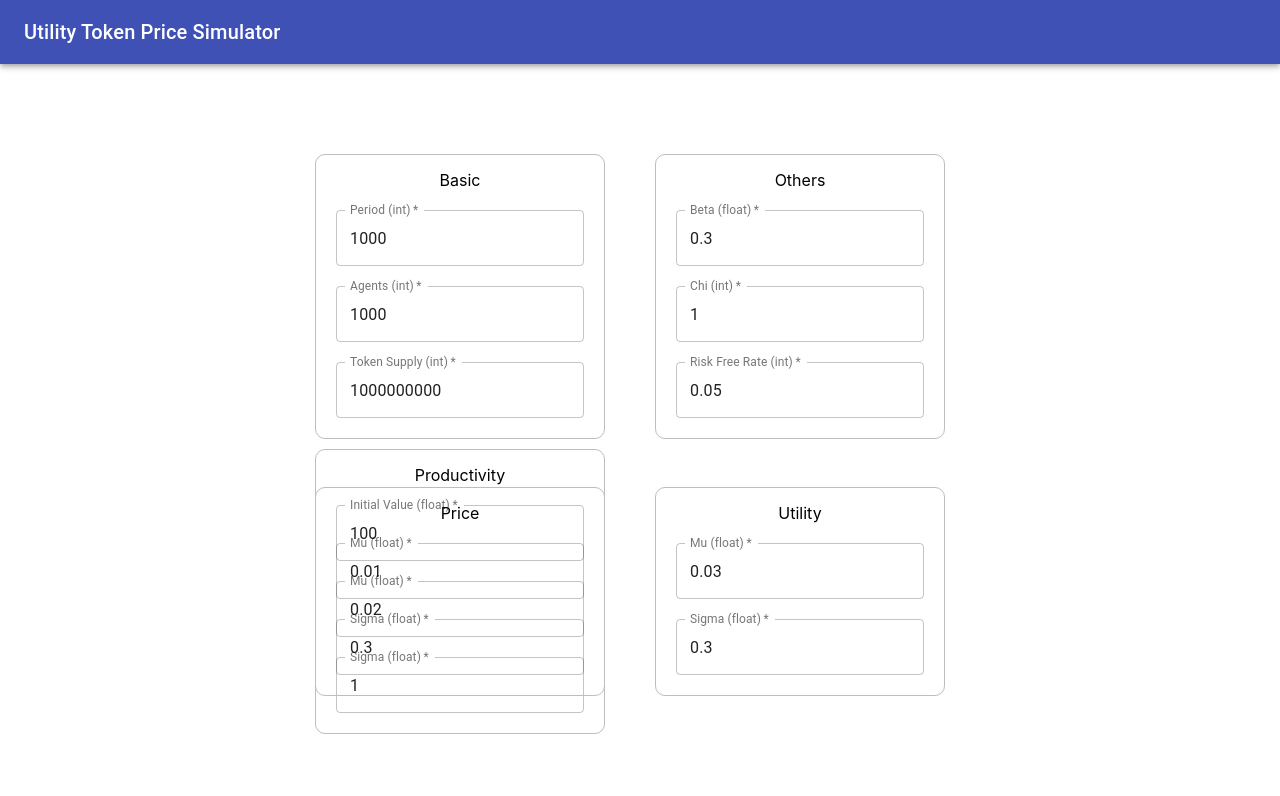
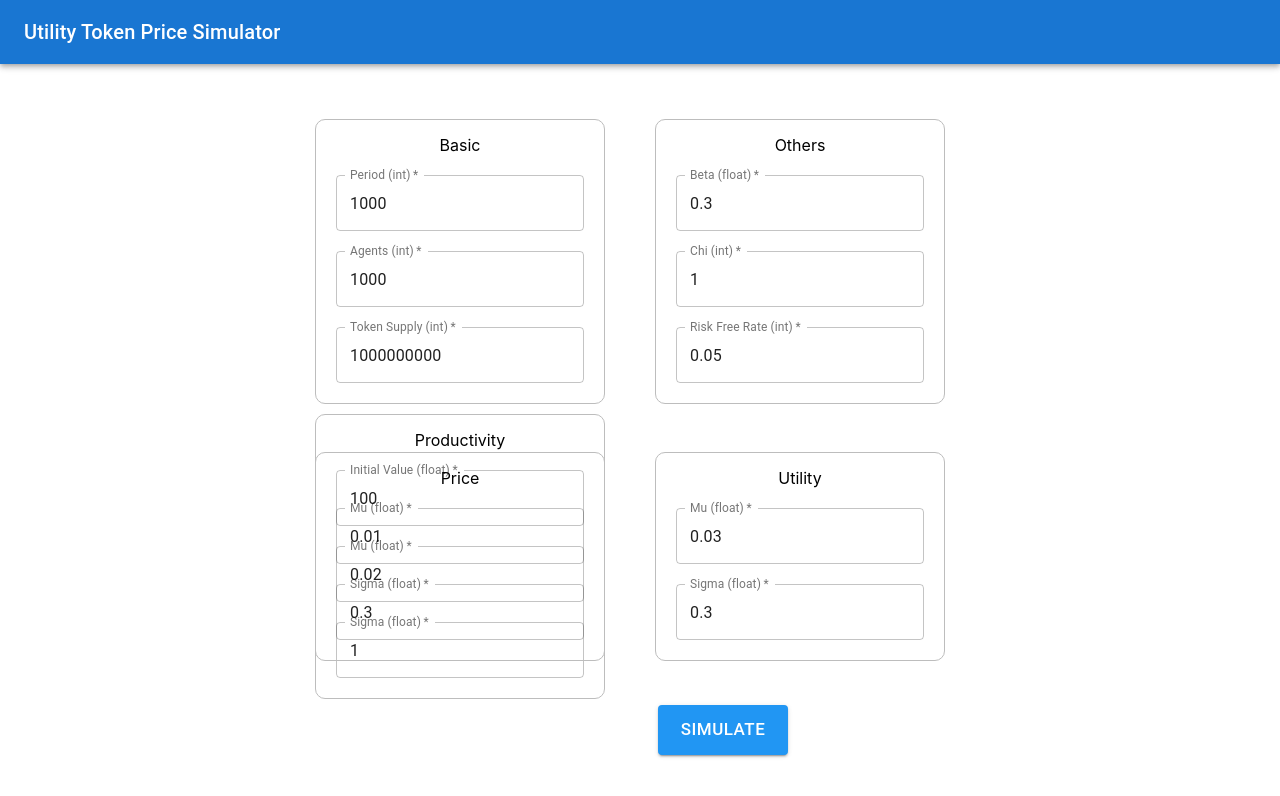
Before and after one commit to melonattacker/utility-token-price-simulator, a React (Create React App) app in the folder frontend/: page / in a window 1280 px wide. Shown: the top 796 px of the page. Built offline with nearby package versions, Linux system fonts and the light colour scheme.

Commit message:
add http request and progress circle

```diff
--- a/frontend/package.json
+++ b/frontend/package.json
@@ -7,6 +7,7 @@
     "@testing-library/jest-dom": "^4.2.4",
     "@testing-library/react": "^9.3.2",
     "@testing-library/user-event": "^7.1.2",
+    "axios": "^0.19.2",
     "react": "^16.13.1",
     "react-dom": "^16.13.1",
     "react-scripts": "3.4.3"
--- a/frontend/src/components/AppBar.js
+++ b/frontend/src/components/AppBar.js
@@ -14,6 +14,9 @@ const useStyles = makeStyles((theme) => ({
   title: {
     flexGrow: 1,
   },
+  bar: {
+    background: theme.palette.info.dark
+  }
 }));
 
 export default function ButtonAppBar() {
@@ -21,7 +24,7 @@ export default function ButtonAppBar() {
 
   return (
     <div className={classes.root}>
-      <AppBar position="static">
+      <AppBar className={classes.bar} position="static">
         <Toolbar>
           <Typography variant="h6" className={classes.title}>
             Utility Token Price Simulator
--- a/frontend/src/components/Form.js
+++ b/frontend/src/components/Form.js
@@ -1,14 +1,17 @@
 import React from 'react';
+import axios from 'axios';
 import { BasicParams, OtherParams, PriceParams, UtilityParams, ProductivityParams } from './InputParams';
-import { withStyles } from '@material-ui/styles';
+import { Button, CircularProgress } from '@material-ui/core';
+import { withStyles } from '@material-ui/core/styles';
 import '../App.css';
 
-const styles = theme => ({
+const styles = (theme) => ({
   root: {
     display: 'flex',
     flexDirection: 'column',
     marginLeft: 315,
-    marginRight: 315
+    marginRight: 315,
+    marginTop: -35
   },
   upper: {
     height: 293,
@@ -18,6 +21,21 @@ const styles = theme => ({
   lower: {
     height: 293,
     width: 808
+  },
+  buttonFrame: {
+    height: 50,
+    width: 200,
+    marginTop: -30,
+    marginLeft: 343,
+  },
+  button: {
+    height: 50,
+    width: 130,
+    fontSize: 17,
+    background: theme.palette.info.main
+  },
+  progress: {
+    float: 'right'
   }
 });
 
@@ -37,12 +55,52 @@ class Form extends React.Component {
       "utiSigma": 0.3,
       "proIni": 100.0,
       "proMu": 0.02,
-      "proSigma": 1.0
+      "proSigma": 1.0,
+      "waiting": false
     }
+    this.handleSend = this.handleSend.bind(this);
   }
 
   handleChange = (name) => (e) => {
     this.setState({ [name]: e.target.value})
+  }
+
+  async handleSend() {
+    const state = this.state;
+    try {
+      this.setState({ waiting: true })
+      const res = await axios({
+        method: 'post',
+        url: 'http://127.0.0.1:5000/',
+        data: {
+          period: state.period,
+          agents: state.agents,
+          beta: state.beta,
+          chi: state.chi,
+          interest_rate: state.freeRate,
+          token_supply: state.tokenSupply,
+          price: {
+            mu: state.priceMu,
+            sigma: state.priceSigma
+          },
+          productivity: {
+            initial_value: state.proIni,
+            mu: state.proMu,
+            sigma: state.proSigma
+          },
+          utility: {
+            mu: state.utiMu,
+            sigma: state.utiSigma
+          }
+        }
+      });
+      this.setState({ waiting: false })
+      console.log(res.data);
+    } catch(err) {
+      this.setState({ waiting: false })
+      console.log(err.response);
+      window.alert('Error happened.')
+    }
   }
 
   render() {
@@ -59,6 +117,15 @@ class Form extends React.Component {
           <PriceParams mu={state.priceMu} sigma={state.priceSigma} handleChange={this.handleChange} />
           <UtilityParams mu={state.utiMu} sigma={state.utiSigma} handleChange={this.handleChange} />
         </div>
+        <div className={classes.buttonFrame}>
+          <Button className={classes.button} variant="contained" color="primary" onClick={this.handleSend}>Simulate</Button>
+          <div className={classes.progress} >
+            {state.waiting
+              ? <CircularProgress/>
+              : <p></p>
+            }
+          </div>
+        </div>
       </div>
     )
   }
```
Also changed, not shown: 1 other file (tests, documents, lock files or other folders).
